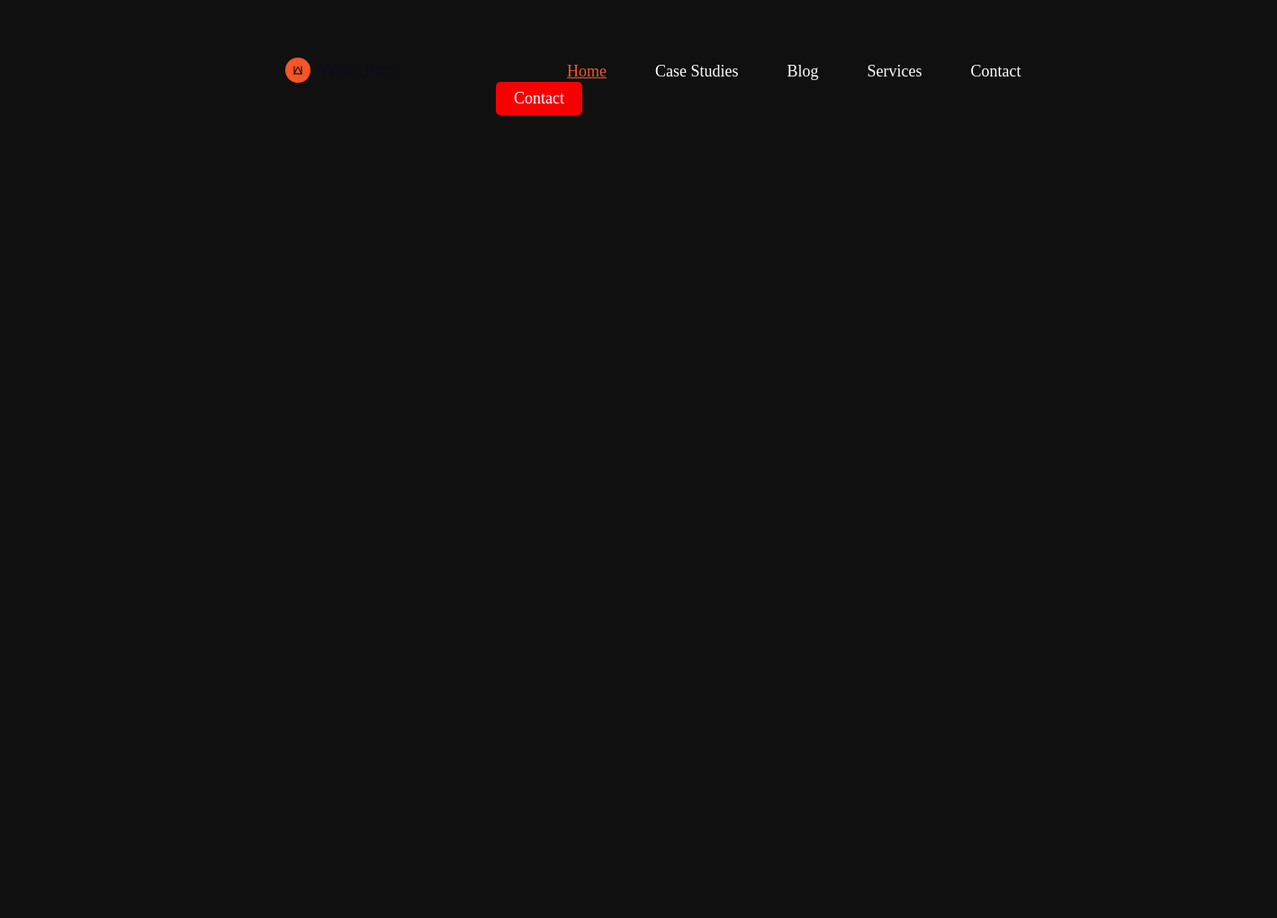
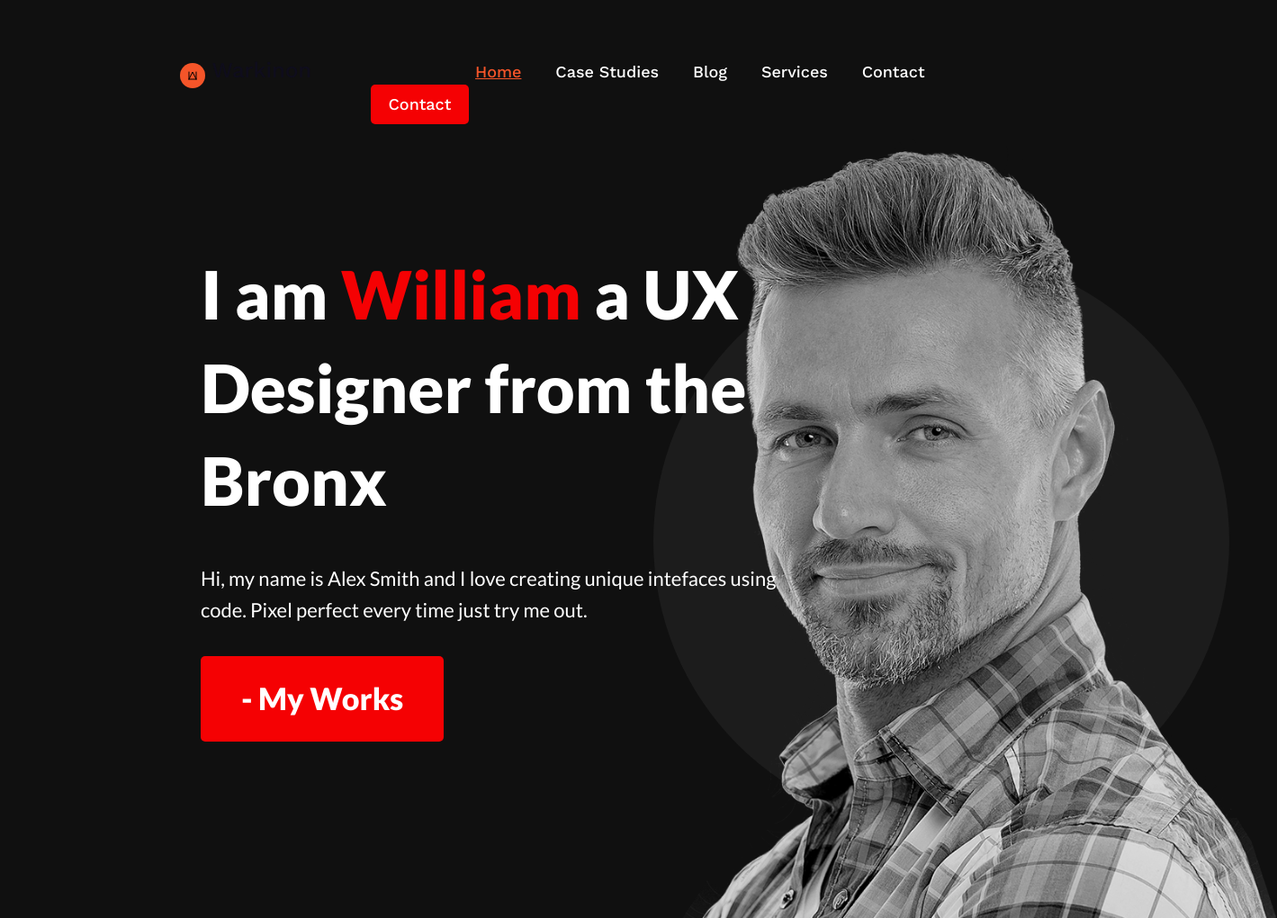
Before and after one commit to jegius/nik-edu, a website: page index.html in a window 1280 px wide. Shown: the whole page at 90% size, 1419 px wide, since content can reach past the window. Before the commit the page ends 800 px from the top, so only its background shows below. Drawn offline with nearby package versions, Linux system fonts and the light colour scheme.

Commit message:
Добавлен блок information

```diff
--- a/css/main.css
+++ b/css/main.css
@@ -1,3 +1,5 @@
+@import url('https://fonts.googleapis.com/css2?family=Lato:wght@400;900&family=Work+Sans:wght@400;500&display=swap');
+
 body {
     background-color: #101010;
 }
@@ -5,36 +7,41 @@ body {
 .navigation {
     position: relative;
     margin-top: 4rem;
-    margin-left: 21.5625rem;
-    font-family: Work Sans;
+    margin-left: 18%;
+    margin-bottom: 5%;
+    font-family: 'Work Sans', sans-serif;
+    font-size: 1.125rem;
+    font-style: normal;
+    font-weight: 500;
+    line-height: 1.75rem;
 }
 
 
-.navigation a {
+.navigation_no-selected{
     position: relative;
     color: #FFF;
-    font-family: Work Sans;
-    font-size: 1.125rem;
     font-style: normal;
     text-decoration-line: none;
-    margin-right: 3.125rem;
+    margin-right: 2rem;
 }
 
 .navigation__contact {
     position: relative;
     display: inline-block;
     padding: 0.5rem 1.25rem;
-    margin-left: 12.375rem;
+    margin-left: 11rem;
     border-radius: 0.3125rem;
     background: #F50103;
     color: #FFF;
-    font-size: 1.125rem;
+    text-decoration-line: none;
 }
 
-#navigation__selected{
+.navigation_selected{
     position: relative;
     color:#F55529;
     text-decoration-line: underline;
+    font-style: normal;
+    margin-right: 2rem;
 }
 
 
@@ -45,16 +52,80 @@ body {
 .navigation__logo {
     color: #0F0D1C;
     font-size: 1.5rem;
-    margin-right: 11.1875rem;
+    margin-right: 11rem;
 }
 
 .navigation::before{
     display: block;
     content: "";
     position: absolute;
-    top: 0;
+    top: 0.35rem;
     left: -2.25rem;
     width: 1.75rem;
     height: 1.75rem;
     background: transparent url('/css/images/navigation/logo.svg') no-repeat;
 }
+
+.information {
+    position: relative;
+    display: block;
+    font-family: 'Lato', sans-serif;
+    color: #FFF;
+    margin-left: 17%;
+}
+
+.information__elem1 {
+    position: relative;
+    display: inline-block;
+    width: 38.875rem;
+    height: 19.875rem;
+    font-size: 4.625rem;
+    font-weight: 800;
+    line-height: 140%;
+}
+
+.information__elem1 span {
+    color: #F50103
+}
+
+.information__elem2 {
+    position: relative;
+    width: 41.5rem;
+    height: 4.125rem;
+    font-size: 1.375rem;
+    font-weight: 400;
+    line-height: 160%;
+    margin-top: -4%;
+}
+
+.information__elem3 {
+    position: relative;
+    display: inline-block;
+    margin-top: 1rem;
+    padding: 1.25rem 2.8125rem;
+    border-radius: 0.3125rem;
+    background: #F50103;
+    color: #FFF;
+    font-size: 2.125rem;
+    font-weight: 800;
+    line-height: 160%;
+    text-decoration-line: none;
+}
+
+.information__circle {
+    display: inline-block;
+    position: absolute;
+    margin-left: 48%;
+    margin-top: 5rem;
+    width: 40rem;
+    height: 40rem;
+    border-radius: 50%;
+    background-color: #1C1C1C;
+}
+
+.information__circle img {
+    width: 41.3125rem;
+    height: 54.1875rem;
+    margin-top: -8rem;
+    margin-left: 2rem;
+}
--- a/index.html
+++ b/index.html
@@ -9,12 +9,20 @@
 <body>
     <li class="navigation">
         <dev class="navigation__logo">Warkinon</dev>
-        <a href="#" id="navigation__selected">Home</a>
-        <a href="#">Case Studies</a>
-        <a href="#">Blog</a>
-        <a href="#">Services</a>
-        <a href="#">Contact</a>
+        <a href="#" class="navigation_selected">Home</a>
+        <a href="#" class="navigation_no-selected">Case Studies</a>
+        <a href="#" class="navigation_no-selected">Blog</a>
+        <a href="#" class="navigation_no-selected">Services</a>
+        <a href="#" class="navigation_no-selected">Contact</a>
         <a href="#" class="navigation__contact">Contact</a>
     </li>
+    <div class="information">
+        <form class="information__circle">
+            <img src="/css/images/navigation/face.png">
+        </form>
+        <p class="information__elem1">I am <span>William</span> a UX Designer from the Bronx</p>
+        <p class="information__elem2">Hi, my name is Alex Smith and I love creating unique intefaces using code. Pixel perfect every time just try me out.</p>
+        <a href="#" class="information__elem3">- My Works</a>
+    </div>
 </body>
 </html>
```
Also changed, not shown: css/images/navigation/face.png (added).
